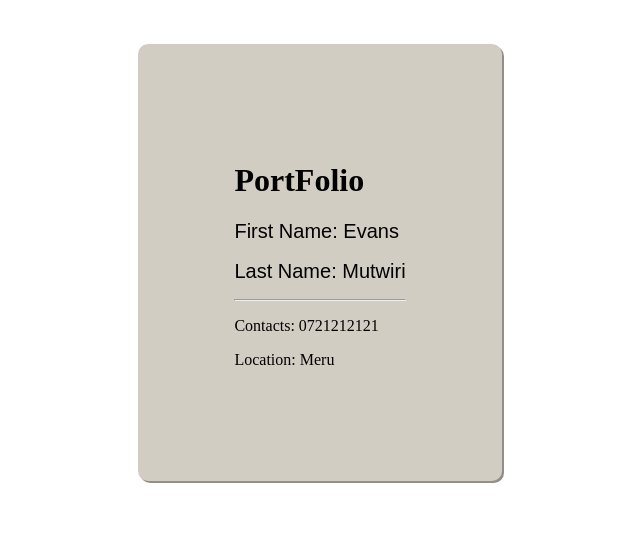
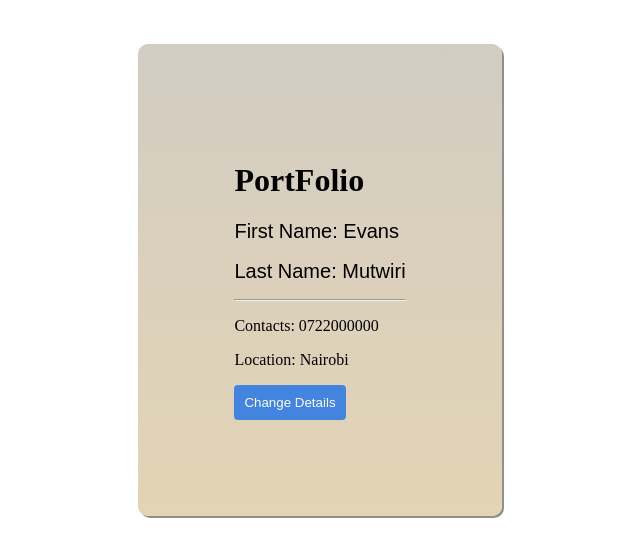
Before and after one commit to EvansMutwiri/vuejs-roadmap, a Vue app: page / in a window 1280 px wide. Shown: the top 556 px of the page, without its empty margins (320-960 px from the left). Built offline with nearby package versions, Linux system fonts and the light colour scheme.

Commit message:
Create a method to change details on click

```diff
--- a/src/components/Options.vue
+++ b/src/components/Options.vue
@@ -1,13 +1,15 @@
 <template>
     <div class="container">
         <h1>PortFolio</h1>
-    <h2>First Name: {{ firstName }}</h2>
-    <h2>Last Name: {{ lastName }}</h2>
-    <hr>
-    <div>
-        <p> Contacts: {{ details.contact }}</p>
-        <p> Location: {{ details.address }}</p>
-    </div>
+        <h2>First Name: {{ firstName }}</h2>
+        <h2>Last Name: {{ lastName }}</h2>
+        <hr>
+        <div>
+            <p>Contacts: {{ details.contact }}</p>
+            <p>Location: {{ details.address }}</p>
+        </div>
+
+        <button @click="changeDetails">Change Details</button>
     </div>
 </template>
 
@@ -15,29 +17,33 @@
 import { ref, reactive } from '@vue/reactivity';
 export default {
     setup() {
+
+        // use case: ref for strings and numbers
         let first = ref('Evans');
         let last = ref('Mutwiri');
 
+        // use case: reactive for objects
         let details = reactive({
             contact: '0722000000',
             address: 'Nairobi'
         });
 
-        setTimeout(() => {
-            details.address = 'Meru',
-            details.contact = '0721212121'
-        }, 4000)
+        let changeDetails = () => {
+            details.contact = '+256565625',
+            details.address = 'Uganda'
+        }
 
         return {
             firstName: first,
             lastName: last,
-            details: details
+            details: details,
+            changeDetails
         }
     }
 }
 </script>
 
-<style>
+<style lang="scss">
 body {
     display: flex;
     justify-content: center;
@@ -49,7 +55,7 @@ body {
     border: 1px none;
     padding: 6em;
     border-radius: 10px;
-    background: #d2cdc3;
+    background: linear-gradient(#d2cdc3, #e3d4b4);
     box-shadow: 2px 2px 0 0 #938f88;
     margin-top: 10%;
 }
@@ -62,4 +68,11 @@ h1 {
 h2 {
     font: 20px Arial, sans-serif;
 }
+button {
+    color: #fbfbfb;
+    background: rgb(67, 132, 223);
+    border: none;
+    border-radius: 4px;
+    padding: 10px;
+}
 </style>
```
